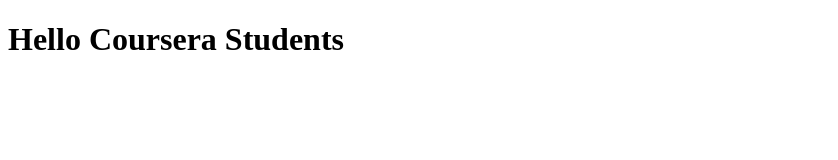
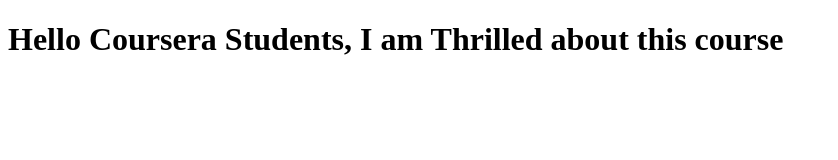
Before and after one commit to Kraken87/coursera-test, a plain HTML site: page index.html in a window 1280 px wide. Shown: the whole page, without its empty margins (0-838 px from the left). Drawn offline with Linux system fonts and the light colour scheme.

Commit message:
New version.

```diff
--- a/index.html
+++ b/index.html
@@ -5,6 +5,6 @@
     <title>Hello Coursera</title>
   </head>
   <body>
-    <h1>Hello Coursera Students</h1>
+    <h1>Hello Coursera Students, I am Thrilled about this course</h1>
   </body>
 </html>
```
